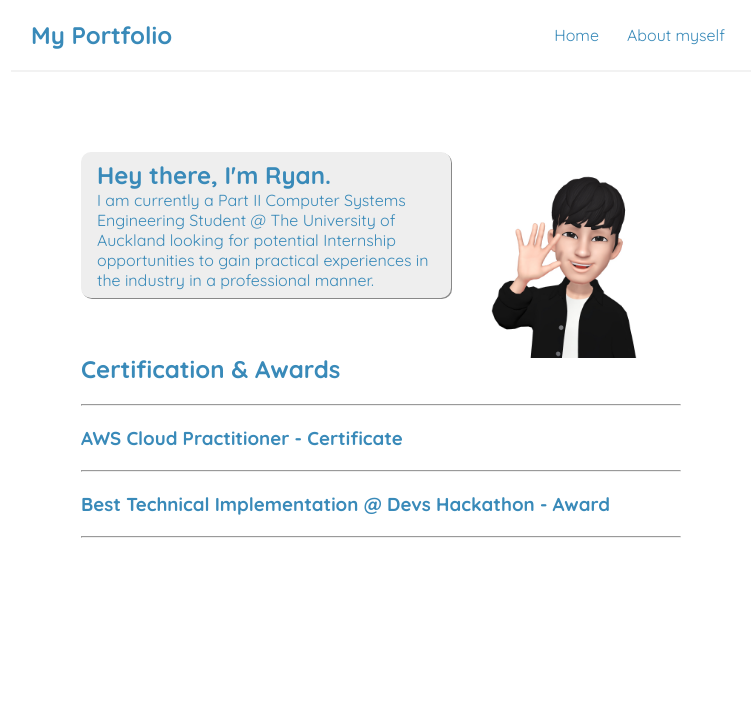
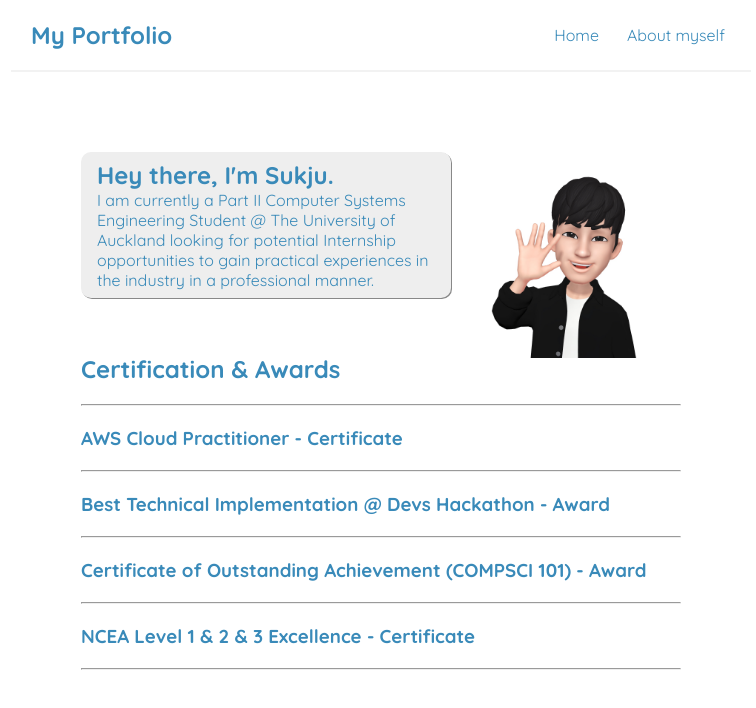
Before and after one commit to Ryayoon/portfolio-ryan-react, a React (Create React App) app: page / in a window 1280 px wide. Shown: the top 708 px of the page, without its empty margins (259-1015 px from the left). Built offline with nearby package versions, Linux system fonts and the light colour scheme.

Commit message:
added sections

```diff
--- a/src/Components/Home/Home.js
+++ b/src/Components/Home/Home.js
@@ -6,7 +6,7 @@ const Home = () => {
         <div className="home">
             <img className='self-emoji' src={emoji} alt="my-emoji"/>
             <div className="text-one">
-                <h2>Hey there, I'm Ryan.</h2>
+                <h2>Hey there, I'm Sukju.</h2>
                 <p>I am currently a Part II Computer Systems Engineering Student @
                     The University of Auckland looking for potential Internship
                     opportunities to gain practical experiences in the industry in a professional
@@ -25,6 +25,14 @@ const Home = () => {
                 <h3 className="cert-awards">Best Technical Implementation @ Devs Hackathon - Award</h3>
                 <br/>
                 <hr className="indicate"/>
+                <br/>
+                <h3 className="cert-awards">Certificate of Outstanding Achievement (COMPSCI 101) - Award</h3>
+                <br/>
+                <hr className="indicate"/>
+                <br/>
+                <h3 className="cert-awards">NCEA Level 1 & 2 & 3 Excellence - Certificate</h3>
+                <br/>
+                <hr className="indicate"/>
             </div>
         </div>
      );
```
